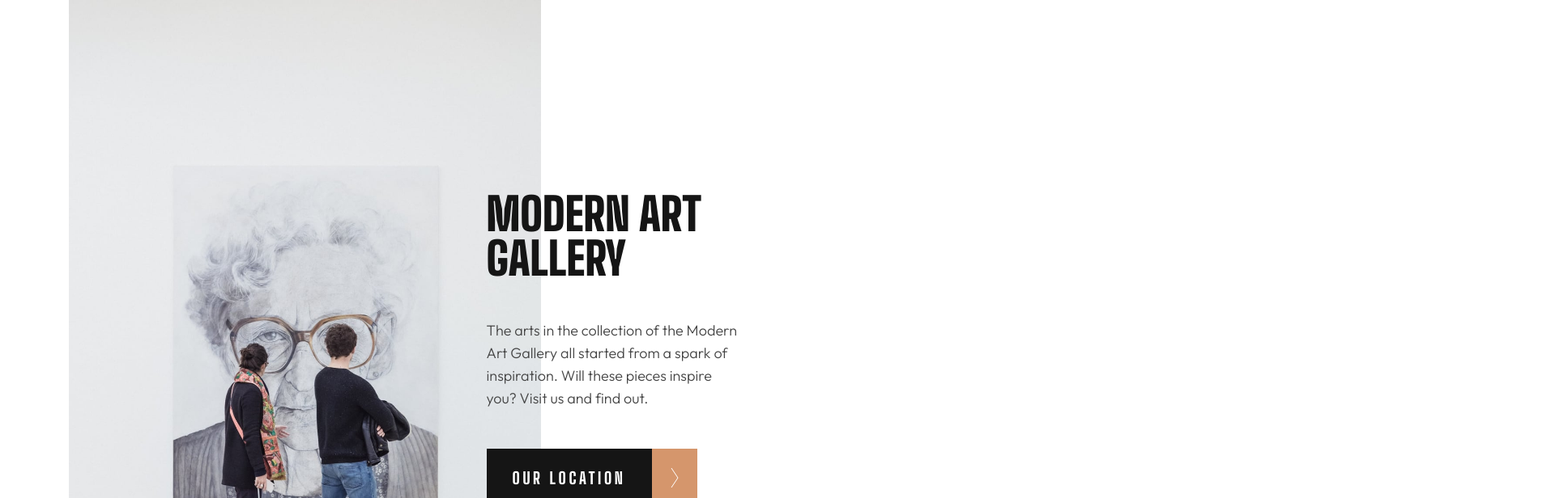
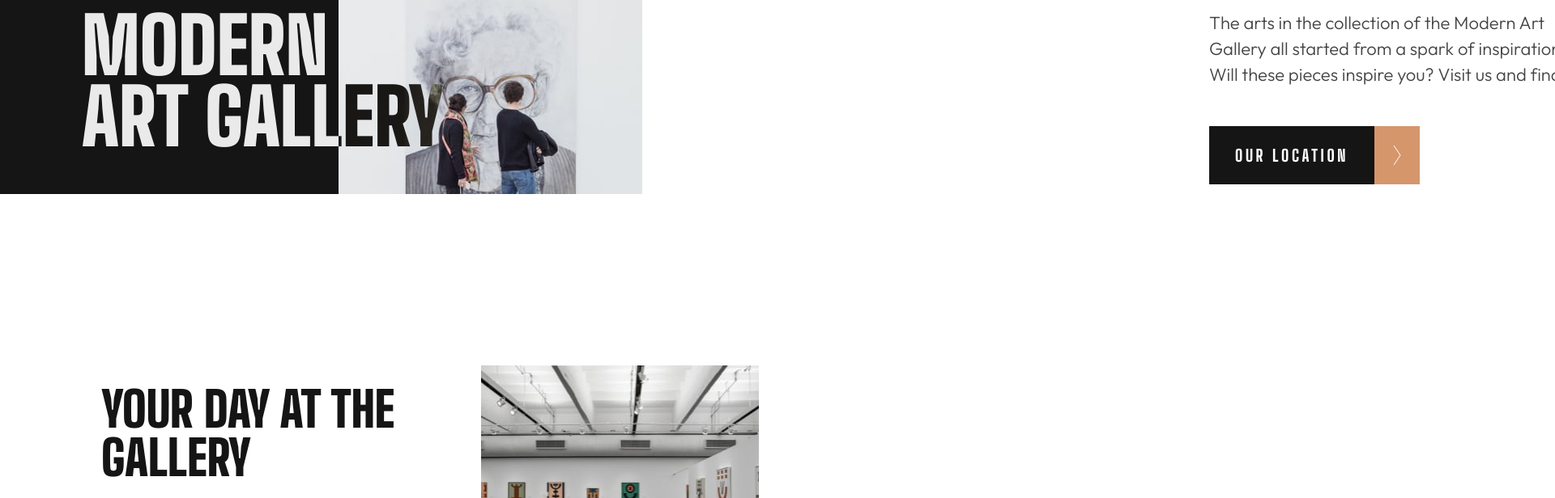
Before and after one commit to Dudeldups/FM-art-gallery-website, a React (Vite) app: page / in a window 1280 px wide. Shown: the top 616 px of the page at 81% size, 1920 px wide, since content can reach past the window. Built offline with nearby package versions, Linux system fonts and the light colour scheme.

Commit message:
added desktop intro grid, added color transitions

```diff
--- a/src/components/Button/Button.scss
+++ b/src/components/Button/Button.scss
@@ -3,6 +3,18 @@
 .modal-button {
   display: flex;
   margin-right: auto;
+
+  transition: transform 300ms ease;
+  outline-offset: 0.25em;
+
+  @include hoverfocus {
+    transform: scale(1.05);
+  }
+
+  @include mq($bp-desktop) {
+    grid-row: 2;
+    grid-column: 30 / -1;
+  }
 
   &__text {
     background: $clr-grey-900;
--- a/src/components/Footer/Footer.scss
+++ b/src/components/Footer/Footer.scss
@@ -88,4 +88,6 @@
   color: $clr-white;
 }
 
-// TODO: color transitions for icons
+.icon {
+  transition: color 0.3s ease;
+}
--- a/src/components/Homepage/Homepage.scss
+++ b/src/components/Homepage/Homepage.scss
@@ -3,6 +3,18 @@
 .intro,
 .gallery {
   @include max-width-content;
+}
+
+.intro-container {
+  @include mq($bp-desktop) {
+    background: linear-gradient(
+      to right,
+      $clr-grey-900 0%,
+      $clr-grey-900 50%,
+      white 50%,
+      white 100%
+    );
+  }
 }
 
 .intro {
@@ -20,11 +32,14 @@
       grid-row: 1;
       grid-column: 1 / span 21;
     }
+
+    @include mq($bp-desktop) {
+      grid-column: 13 / span 16;
+    }
   }
 
   &__text {
-    display: flex;
-    flex-direction: column;
+    display: grid;
     gap: 2rem;
     max-width: 21.1875rem;
     padding-inline: 1rem;
@@ -36,7 +51,24 @@
     }
 
     @include mq($bp-desktop) {
-      max-width: 21.875rem;
+      grid-column: 1 / -1;
+      grid-template-columns: repeat(40, 1fr);
+    }
+  }
+
+  &__title {
+    @include mq($bp-desktop) {
+      max-width: 28rem;
+      grid-row: 1 / span 2;
+      grid-column: 1 / span 11;
+      mix-blend-mode: difference;
+    }
+  }
+
+  &__desc {
+    @include mq($bp-desktop) {
+      grid-row: 1;
+      grid-column: 30 / -1;
     }
   }
 }
--- a/src/components/Homepage/Homepage.tsx
+++ b/src/components/Homepage/Homepage.tsx
@@ -29,7 +29,8 @@ interface HomepageProps {
 export default function Homepage({ setIsModalShown }: HomepageProps) {
   return (
     <>
-      <header className="intro">
+      <header className="intro-container">
+        <div className="intro">
           <picture className="intro__image">
             <source srcSet={introImageDesktop} media="(min-width: 61.25rem)" />
             <source srcSet={introImageTablet} media="(min-width: 43.75rem)" />
@@ -45,10 +46,11 @@ export default function Homepage({ setIsModalShown }: HomepageProps) {
             <h2 className="intro__title">Modern Art Gallery</h2>
             <p className="intro__desc">
               The arts in the collection of the Modern Art Gallery all started
-            from a spark of inspiration. Will these pieces inspire you? Visit us
-            and find out.
+              from a spark of inspiration. Will these pieces inspire you? Visit
+              us and find out.
             </p>
             <Button setIsModalShown={setIsModalShown} isPrimary={true} />
+          </div>
         </div>
       </header>
 
--- a/src/components/Map/Map.tsx
+++ b/src/components/Map/Map.tsx
@@ -16,6 +16,10 @@ export default function Map() {
       L.tileLayer("https://{s}.tile.openstreetmap.org/{z}/{x}/{y}.png", {
         attribution: "© OpenStreetMap contributors",
       }).addTo(map);
+
+      map.zoomControl.remove();
+      const zoomControl = L.control.zoom({ position: "bottomleft" });
+      zoomControl.addTo(map);
 
       const customIcon = L.icon({
         iconUrl: CustomMarker,
--- a/src/scss/base/_typography.scss
+++ b/src/scss/base/_typography.scss
@@ -33,6 +33,19 @@ body {
   &__title {
     font-size: 3.5rem;
     line-height: 3.4375rem;
+
+    @include mq($bp-desktop) {
+      font-size: 6rem;
+      line-height: 5.5rem;
+      color: $clr-white;
+    }
+  }
+
+  &__desc {
+    @include mq($bp-desktop) {
+      font-size: 1.375rem;
+      line-height: 2rem;
+    }
   }
 }
 
```
Lines whose indentation alone changed are shown as unchanged.
